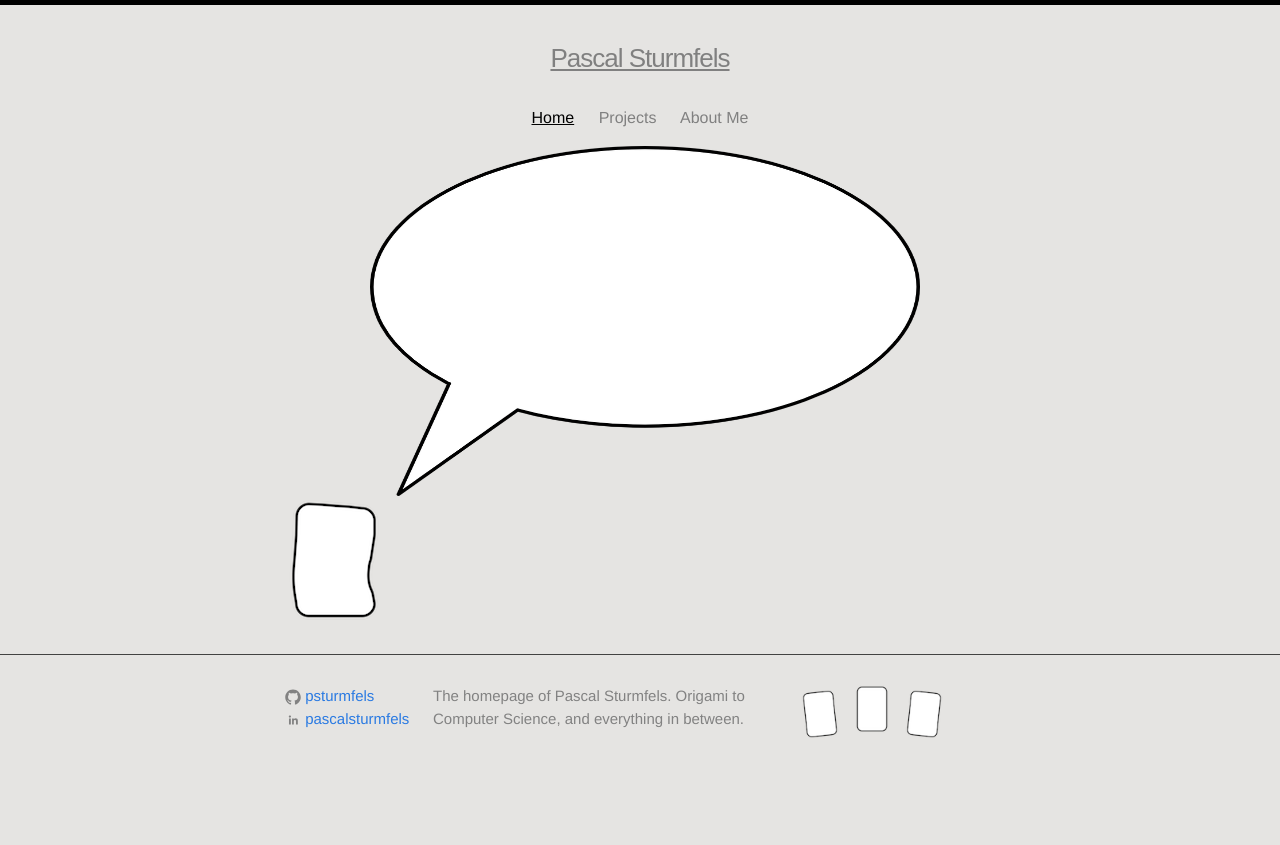
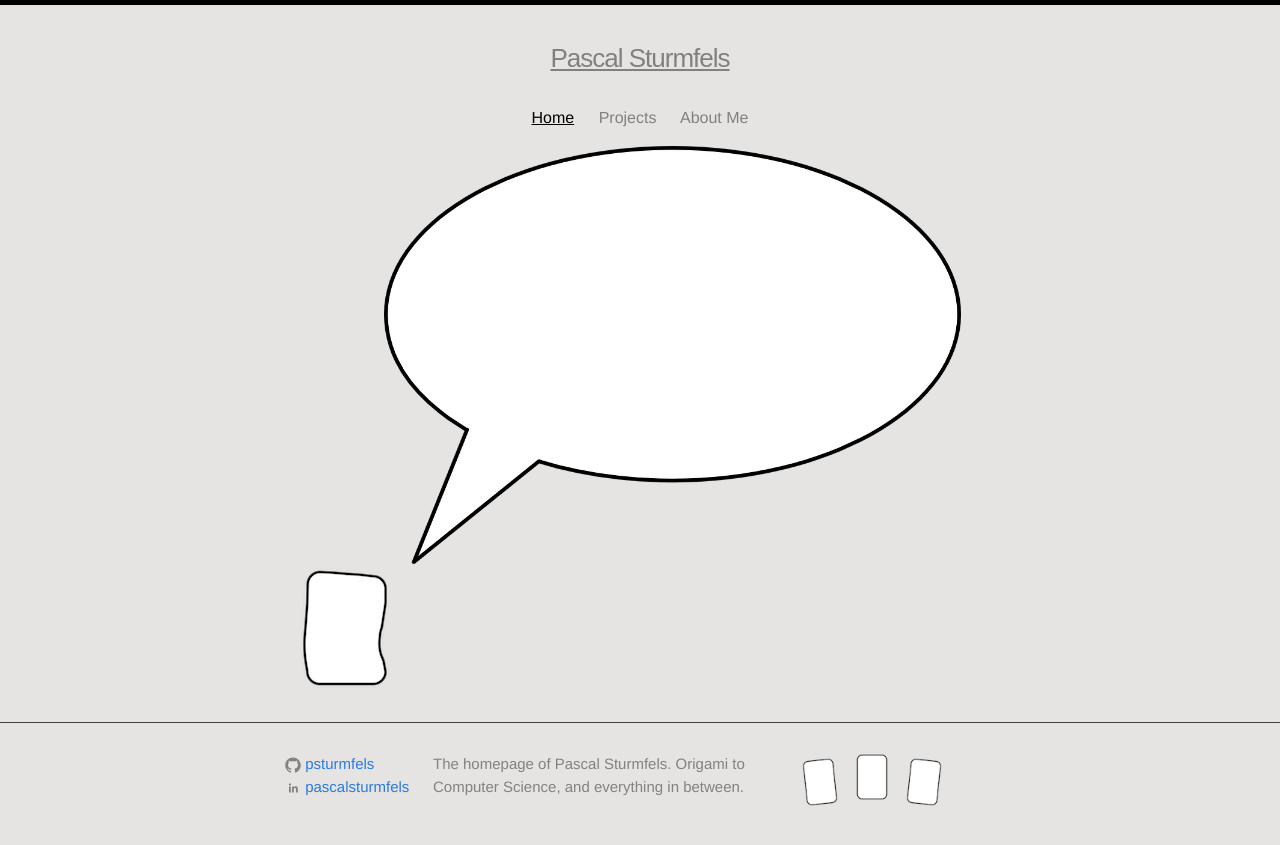
Before and after one commit to mohammadusamasaleem/mohammadusamasaleem, a Jekyll site: the page built from index.html, in a window 1280 px wide. Shown: the top 845 px of the page. Built offline with Jekyll 4.4.1, drawn with Linux system fonts in a browser that asks for light colours.

Commit message:
settled on quadratic function for image margins

```diff
--- a/css/main.scss
+++ b/css/main.scss
@@ -44,13 +44,8 @@ $on-laptop:        800px;
 }
 
 .speech-bubble {
-    width:550px;
-    height:350px;
-    margin-left: 100px;
+    margin-left: 60px;
     margin-top: -30px;
-    @include media-query($on-palm) {
-        width: 400px;
-    }
 }
 
 
--- a/index.html
+++ b/index.html
@@ -1,6 +1,10 @@
 ---
 layout: default
 ---
+<html>
+
+<body>
+
 
 <div class="home">
     <!--
@@ -22,11 +26,33 @@ layout: default
 <p class="rss-subscribe">subscribe <a href="{{ "/feed.xml" | prepend: site.baseurl }}">via RSS</a></p>
 -->
 <div class="row">
-    <img src="/_images/Speech_bubble.png" class="speech-bubble">
+    <img src="/_images/Speech_bubble.png" class="speech-bubble" id="speech">
     </img>
 </div>
 <div class="row">
-    <img src="/_images/rightjump2@2x.png" />
+    <img src="/_images/rightjump2@2x.png" style="margin-left: -40px;" id="mellow"/>
 </div>
 
 </div>
+<script src="https://ajax.googleapis.com/ajax/libs/jquery/1.12.2/jquery.min.js"></script>
+<script>
+    var new_width = $(window).width();
+    var new_speech_width = new_width / 3 + 150;
+    var new_speech_left = 200 - new_width / 4 + new_width * new_width / 7000;
+    $("#speech").width(new_speech_width);
+    $("#speech").css("margin-left", new_speech_left);
+    $("#mellow").css("margin-left", new_speech_left * 0.1)
+$(document).ready(function(){
+    $(window).resize(function(){
+        var new_width = $(window).width();
+        var new_speech_width = new_width / 3 + 150;
+        var new_speech_left = 200 - new_width / 4 + new_width * new_width / 7000;
+        $("#speech").width(new_speech_width);
+        $("#speech").css("margin-left", new_speech_left );
+        $("#mellow").css("margin-left", new_speech_left * 0.1)
+    });
+});
+</script>
+</body>
+
+</html>
```
